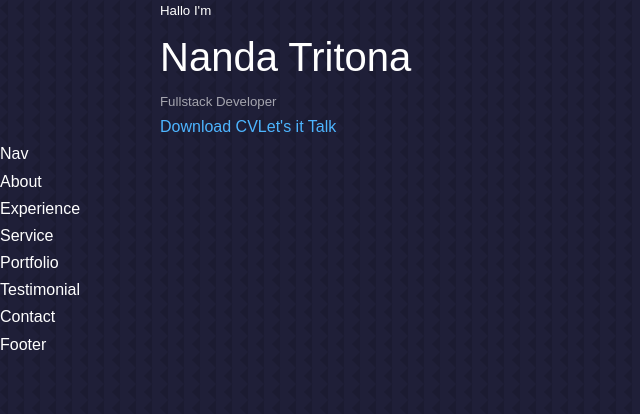
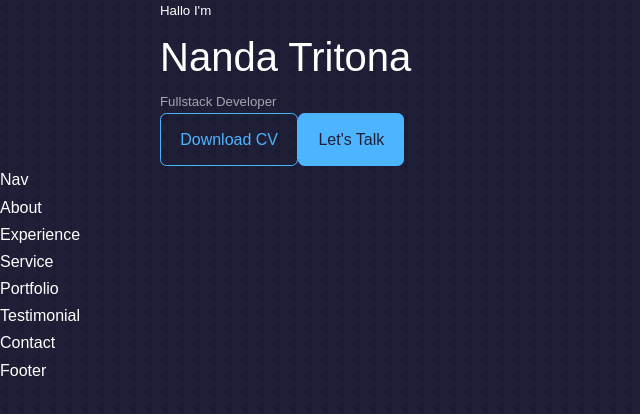
Before and after one commit to nandatritona/PortfolioMe, a React (Create React App) app in the folder reactapp/: page / in a window 1280 px wide. Shown: the top 414 px of the page, without its empty margins (0-640 px from the left). Built offline with nearby package versions, Linux system fonts and the light colour scheme.

Commit message:
membuat button

```diff
--- a/reactapp/src/components/header/CTA.jsx
+++ b/reactapp/src/components/header/CTA.jsx
@@ -4,8 +4,8 @@
 export const CTA = () => {
     return (
         <div className="cta">
-            <a href={CV} download>Download CV</a>
-            <a href="#contact">Let's it Talk</a>
+            <a href={CV} download className='btn'>Download CV</a>
+            <a href="#contact" className='btn btn-primary'>Let's Talk</a>
         </div>
     )
 }
```
